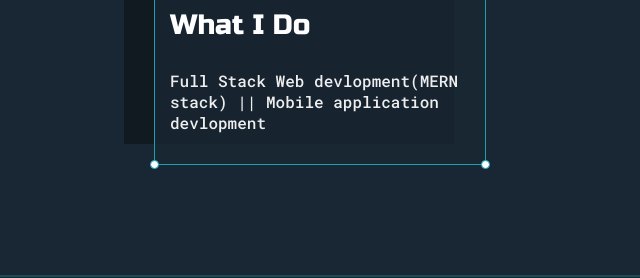
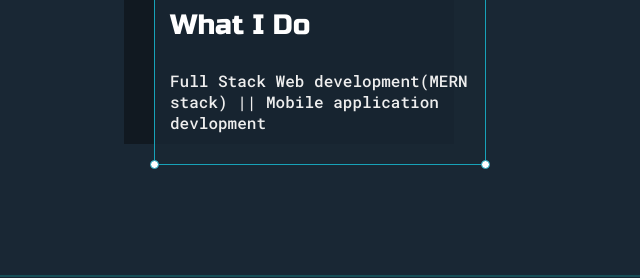
Before and after one commit to sumitk07/my-portfolio, a plain HTML site: page index.html in a window 1280 px wide. Shown: the part 499-777 px from the top of the page, 516-1156 px from the left. Drawn offline with Linux system fonts and the light colour scheme.

Commit message:
Update index.html

```diff
--- a/index.html
+++ b/index.html
@@ -82,7 +82,7 @@
                 <div id="corner-tr" class="corner"></div>
                 <h3>What I Do</h3>
                 <p>
-                 Full Stack Web devlopment(MERN stack) || Mobile application devlopment
+                 Full Stack Web development(MERN stack) || Mobile application devlopment
                 </p>
                 <div id="corner-br" class="corner"></div>
                 <div id="corner-bl" class="corner"></div>
```
